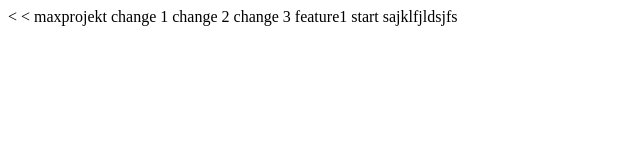
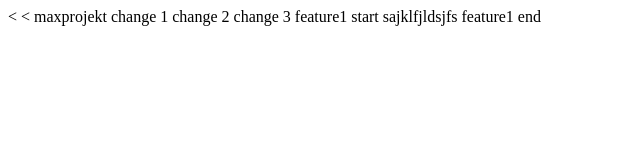
Before and after one commit to rafaelschmitt/maxprojekt, a plain HTML site: page index.html in a window 1280 px wide. Shown: the full height of the page, 0-640 px from the left. Drawn offline with Linux system fonts and the light colour scheme.

Commit message:
change feature1 3

```diff
--- a/index.html
+++ b/index.html
@@ -11,5 +11,6 @@
 
 	feature1 start
 	sajklfjldsjfs
+	feature1 end
 </body>
 </html>
```
